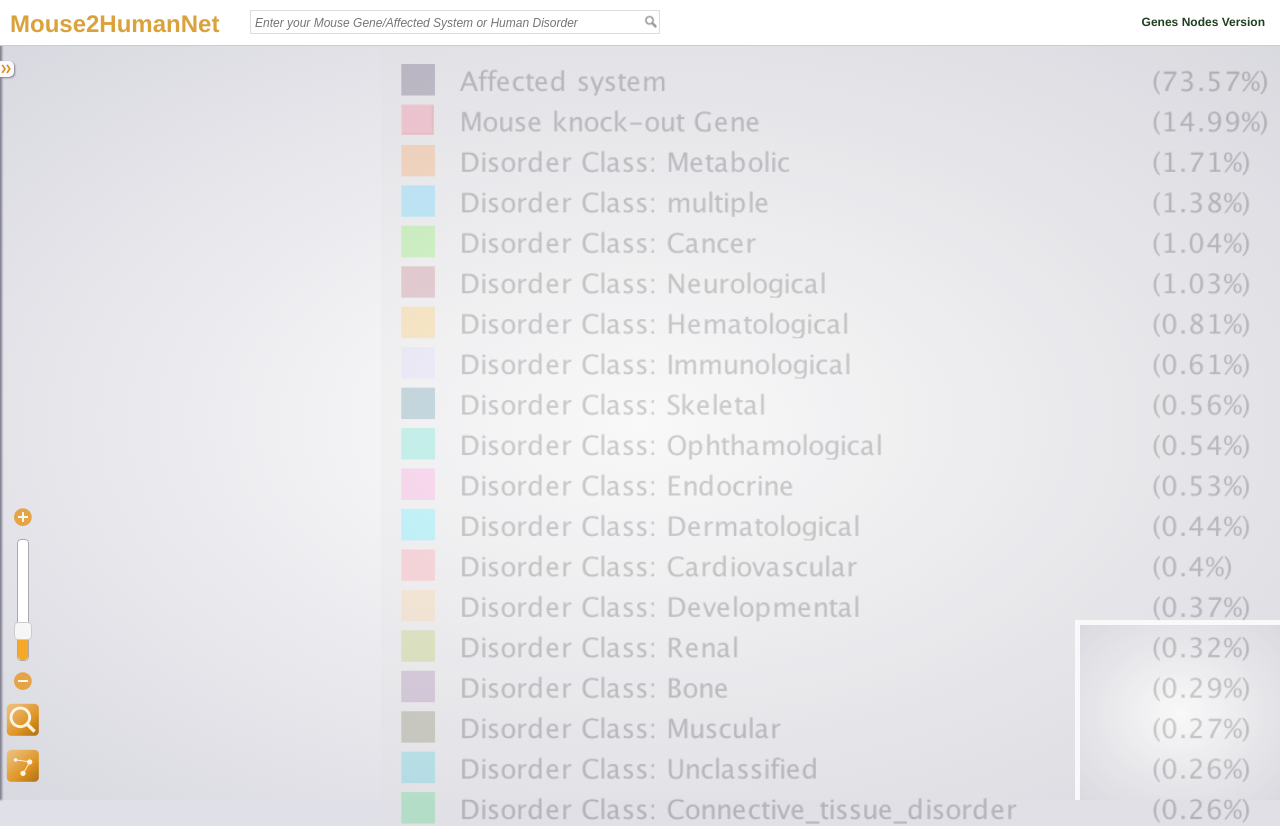
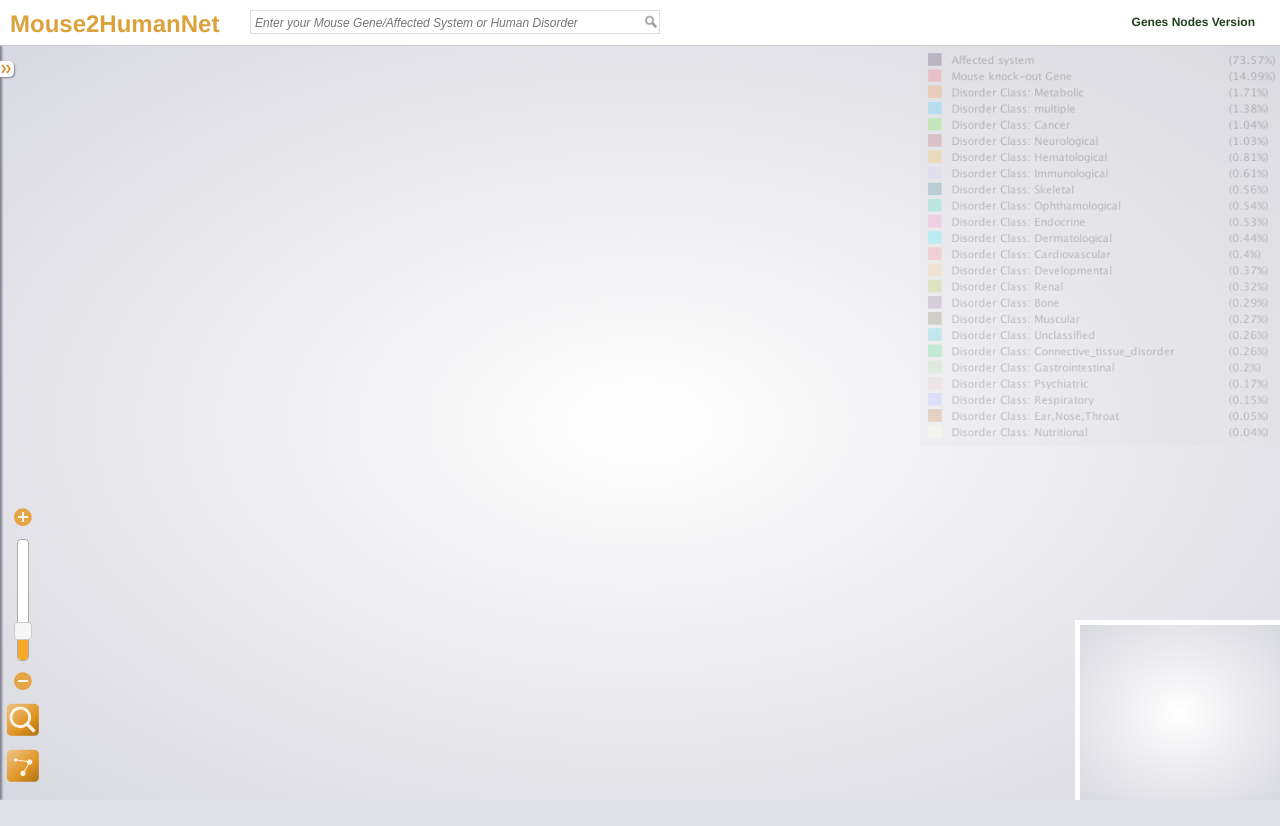
Before and after one commit to nilaycan/mousepheno, a plain HTML site: page index.html in a window 1280 px wide. Shown: the top 826 px of the page. After the commit the page ends 800 px from the top, so only its background shows below. Drawn offline with nearby package versions, Linux system fonts and the light colour scheme; no server answers.

Commit message:
“aciklama”

```diff
--- a/index.html
+++ b/index.html
@@ -62,7 +62,7 @@
         <ul id="autocomplete">
         </ul>
         <div id="legend">
-            <img src="colours.png" height="1000" />
+            <img src="colours.png" height="400" />
         </div>
     </body>
 
--- a/styles/gexfjs.css
+++ b/styles/gexfjs.css
@@ -291,6 +291,6 @@ a:hover {
 #copyright {
     float: right;
     font-weight: bold;
-    margin-right: 15px;
+    margin-right: 25px;
     line-height: 1.8em;
 }
```
